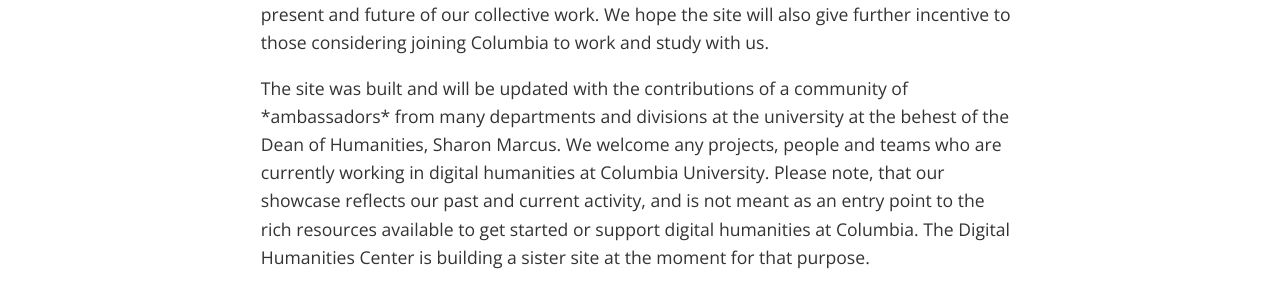
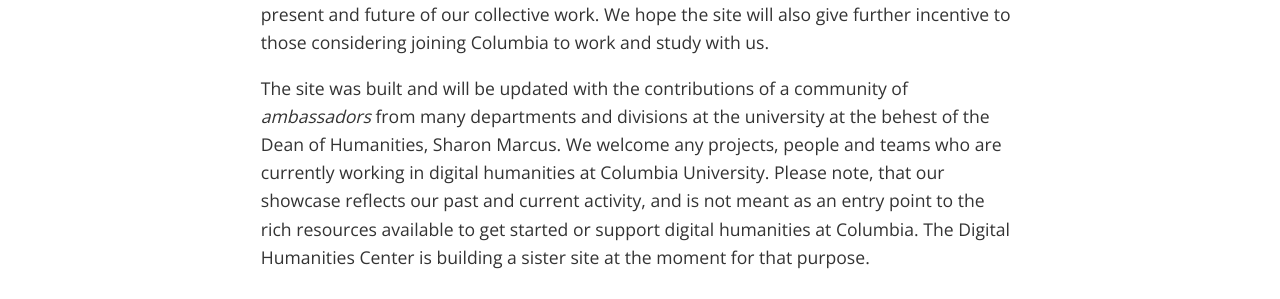
Before and after one commit to cul/dlst-dh, a Jekyll site: the page built from index.html, in a window 1280 px wide. Shown: the part 418-717 px from the top of the page. Built offline with Jekyll 4.4.1, drawn with Linux system fonts in a browser that asks for light colours; nearby versions of some CDN libraries.

Commit message:
tweaks and more tweaks

```diff
--- a/index.html
+++ b/index.html
@@ -6,5 +6,5 @@ layout: default
     <h1>Welcome</h1>
     <p>Welcome to Columbia University Digital Humanities—the central informational portal for the varied digital humanities work at Columbia University. We aim for a broad overview, and provide introduction to the people, teams and projects that make Columbia one of the most exciting spaces for Digital Humanities in the world today. Columbia University has a rich history in humanities and computing, and today we see a thriving and diverse range of communities of practice made up of emergent and established scholars, librarians and technologists working together across disciplines and institutional boundaries. Our portal is meant as much as a roadmap for ourselves, as a testament to the outside world of the past, present and future of our collective work. We hope the site will also give further incentive to those considering joining Columbia to work and study with us.</p>
 
-    <p>The site was built and will be updated with the contributions of a community of *ambassadors* from many departments and divisions at the university at the behest of the Dean of Humanities, Sharon Marcus. We welcome any projects, people and teams who are currently working in digital humanities at Columbia University. Please note, that our showcase reflects our past and current activity, and is not meant as an entry point to the rich resources available to get started or support digital humanities at Columbia. The Digital Humanities Center is building a sister site at the moment for that purpose.</p>
+    <p>The site was built and will be updated with the contributions of a community of <em>ambassadors</em> from many departments and divisions at the university at the behest of the Dean of Humanities, Sharon Marcus. We welcome any projects, people and teams who are currently working in digital humanities at Columbia University. Please note, that our showcase reflects our past and current activity, and is not meant as an entry point to the rich resources available to get started or support digital humanities at Columbia. The Digital Humanities Center is building a sister site at the moment for that purpose.</p>
 </div>
```
Also changed, not shown: _pages/about.md (+1 -1 lines), _pages/history.md (+1 -1 lines).
